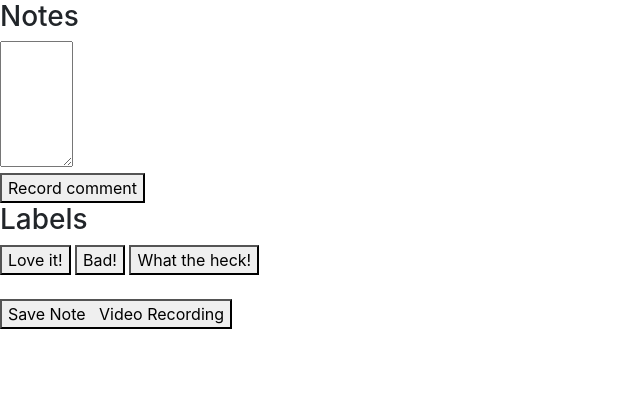
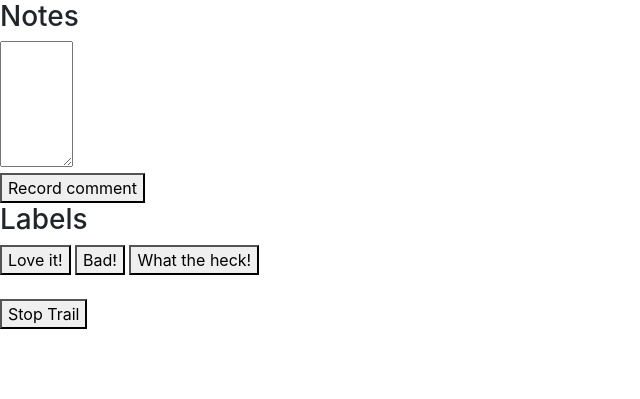
Before and after one commit to charisma-lab/GroundedCoding, a Flask app: page / in a window 1280 px wide. Shown: the part 377-776 px from the top of the page, without its empty margins (0-640 px from the left). Run offline with Flask 2, Linux system fonts and the light colour scheme; some libraries are stand-ins or nearby versions.

Commit message:
Stopping the trail button restore though it is hardly of any use

```diff
--- a/templates/record.html
+++ b/templates/record.html
@@ -44,7 +44,7 @@
     </div>
     <br>
     <div>
-        <button type="button" class="" onClick="stop_trail()">Save Note &nbsp; Video Recording</button>
+        <button type="button" class="" onClick="stop_trail()">Stop Trail</button>
     </div>
   </body>
 </html>
```
